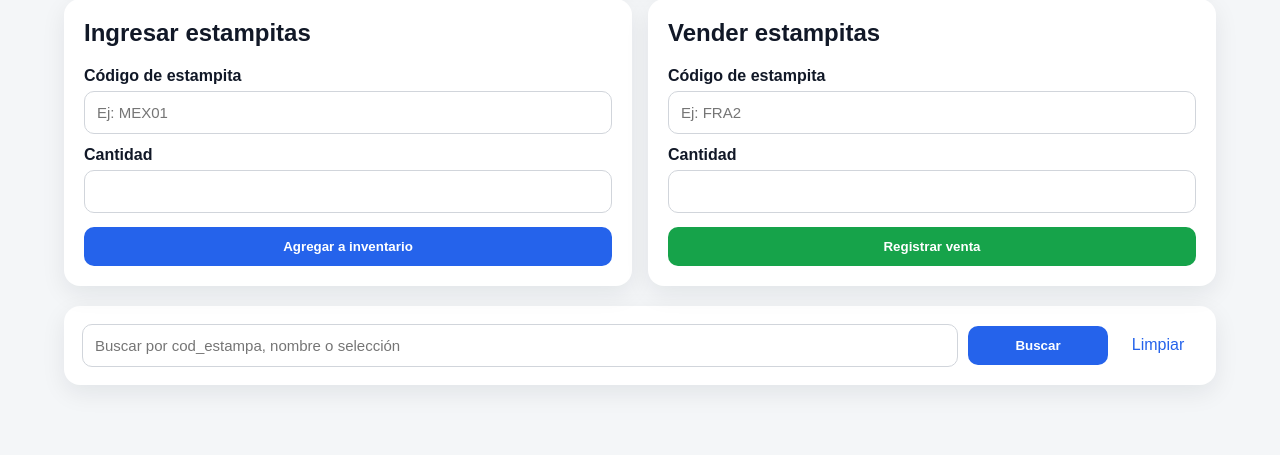
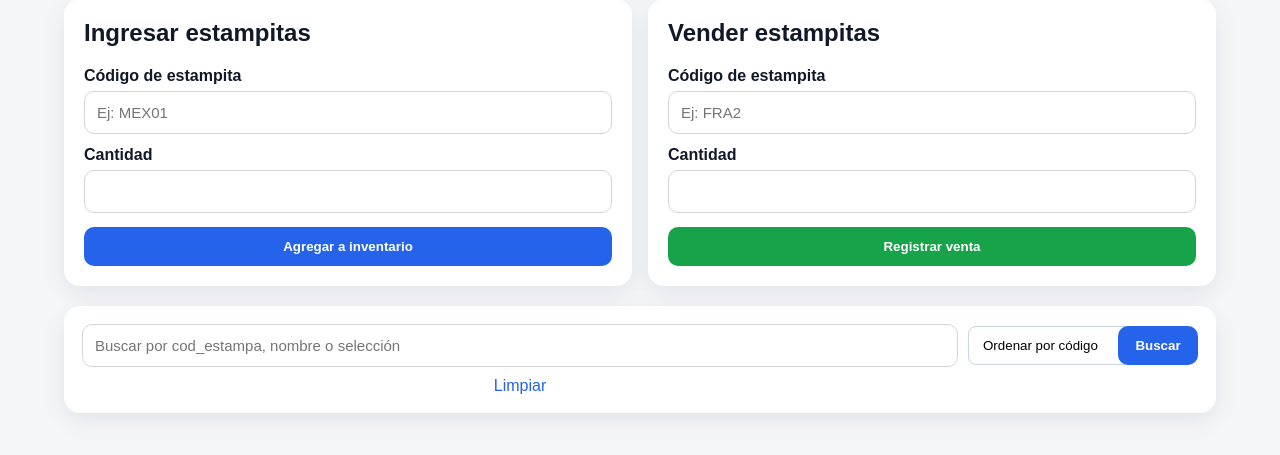
Before and after one commit to emejia2391/estampitas-web, a Flask app: template templates/index.html in a window 1280 px wide. Shown: the part 193-648 px from the top of the page. Run offline with Flask 3, Linux system fonts and the light colour scheme; the template is opened without the code that fills it, so the values that code supplies are empty; some libraries are stand-ins or nearby versions.

Commit message:
Add files via upload

```diff
--- a/app.py
+++ b/app.py
@@ -50,13 +50,29 @@ def recalcular_stock(cur, cod_estampa):
 @app.route("/")
 def index():
     q = request.args.get("q", "").strip()
+    ordenar = request.args.get("ordenar", "cod_estampa").strip()
+
+    columnas_validas = {
+        "cod_estampa": "cod_estampa",
+        "nombre": "nombre",
+        "seleccion": "seleccion"
+    }
+
+    ordenar_sql = columnas_validas.get(ordenar, "cod_estampa")
+
+    total_inventario = 0
+    total_venta = 0
+    total_stock = 0
+    estampitas = []
 
     try:
         with get_conn() as conn:
             with conn.cursor() as cur:
                 if q:
+                    filtros = (f"%{q}%", f"%{q}%", f"%{q}%")
+
                     cur.execute(
-                        """
+                        f"""
                         SELECT cod_estampa, nombre, seleccion,
                                COALESCE(inventario, 0) AS inventario,
                                COALESCE(venta, 0) AS venta,
@@ -65,34 +81,40 @@ def index():
                         WHERE cod_estampa ILIKE %s
                            OR nombre ILIKE %s
                            OR seleccion ILIKE %s
-                        ORDER BY cod_estampa
-                        LIMIT 100
+                        ORDER BY {ordenar_sql}
+                        LIMIT 300
                         """,
-                        (f"%{q}%", f"%{q}%", f"%{q}%")
+                        filtros
                     )
-                else:
+                    estampitas = cur.fetchall()
+
                     cur.execute(
                         """
-                        SELECT cod_estampa, nombre, seleccion,
-                               COALESCE(inventario, 0) AS inventario,
-                               COALESCE(venta, 0) AS venta,
-                               COALESCE(stock, 0) AS stock
+                        SELECT
+                            COALESCE(SUM(inventario), 0) AS total_inventario,
+                            COALESCE(SUM(venta), 0) AS total_venta,
+                            COALESCE(SUM(stock), 0) AS total_stock
                         FROM estampitas
-                        ORDER BY cod_estampa
-                        LIMIT 100
-                        """
+                        WHERE cod_estampa ILIKE %s
+                           OR nombre ILIKE %s
+                           OR seleccion ILIKE %s
+                        """,
+                        filtros
                     )
+                    totales = cur.fetchone()
+                    total_inventario = totales["total_inventario"]
+                    total_venta = totales["total_venta"]
+                    total_stock = totales["total_stock"]
 
-                estampitas = cur.fetchall()
+                else:
+                    cur.execute("SELECT COALESCE(SUM(inventario), 0) AS total FROM estampitas")
+                    total_inventario = cur.fetchone()["total"]
 
-                cur.execute("SELECT COALESCE(SUM(inventario), 0) AS total FROM estampitas")
-                total_inventario = cur.fetchone()["total"]
+                    cur.execute("SELECT COALESCE(SUM(venta), 0) AS total FROM estampitas")
+                    total_venta = cur.fetchone()["total"]
 
-                cur.execute("SELECT COALESCE(SUM(venta), 0) AS total FROM estampitas")
-                total_venta = cur.fetchone()["total"]
-
-                cur.execute("SELECT COALESCE(SUM(stock), 0) AS total FROM estampitas")
-                total_stock = cur.fetchone()["total"]
+                    cur.execute("SELECT COALESCE(SUM(stock), 0) AS total FROM estampitas")
+                    total_stock = cur.fetchone()["total"]
 
     except Exception as e:
         return f"""
@@ -105,6 +127,7 @@ def index():
         "index.html",
         estampitas=estampitas,
         q=q,
+        ordenar=ordenar,
         total_inventario=total_inventario,
         total_venta=total_venta,
         total_stock=total_stock
--- a/static/style.css
+++ b/static/style.css
@@ -106,3 +106,12 @@ th { background: #f9fafb; }
     .cards, .forms, .search-box form { grid-template-columns: 1fr; }
     header { flex-direction: column; align-items: flex-start; }
 }
+
+
+.select-order {
+    padding: 10px;
+    border: 1px solid #cbd5e1;
+    border-radius: 8px;
+    background: white;
+    min-width: 180px;
+}
--- a/templates/index.html
+++ b/templates/index.html
@@ -62,6 +62,13 @@
     <section class="search-box">
         <form method="GET" action="{{ url_for('index') }}">
             <input type="text" name="q" value="{{ q }}" placeholder="Buscar por cod_estampa, nombre o selección">
+
+            <select name="ordenar" class="select-order">
+                <option value="cod_estampa" {% if ordenar == 'cod_estampa' %}selected{% endif %}>Ordenar por código</option>
+                <option value="nombre" {% if ordenar == 'nombre' %}selected{% endif %}>Ordenar por nombre</option>
+                <option value="seleccion" {% if ordenar == 'seleccion' %}selected{% endif %}>Ordenar por selección</option>
+            </select>
+
             <button type="submit">Buscar</button>
             <a href="{{ url_for('index') }}">Limpiar</a>
         </form>
```
